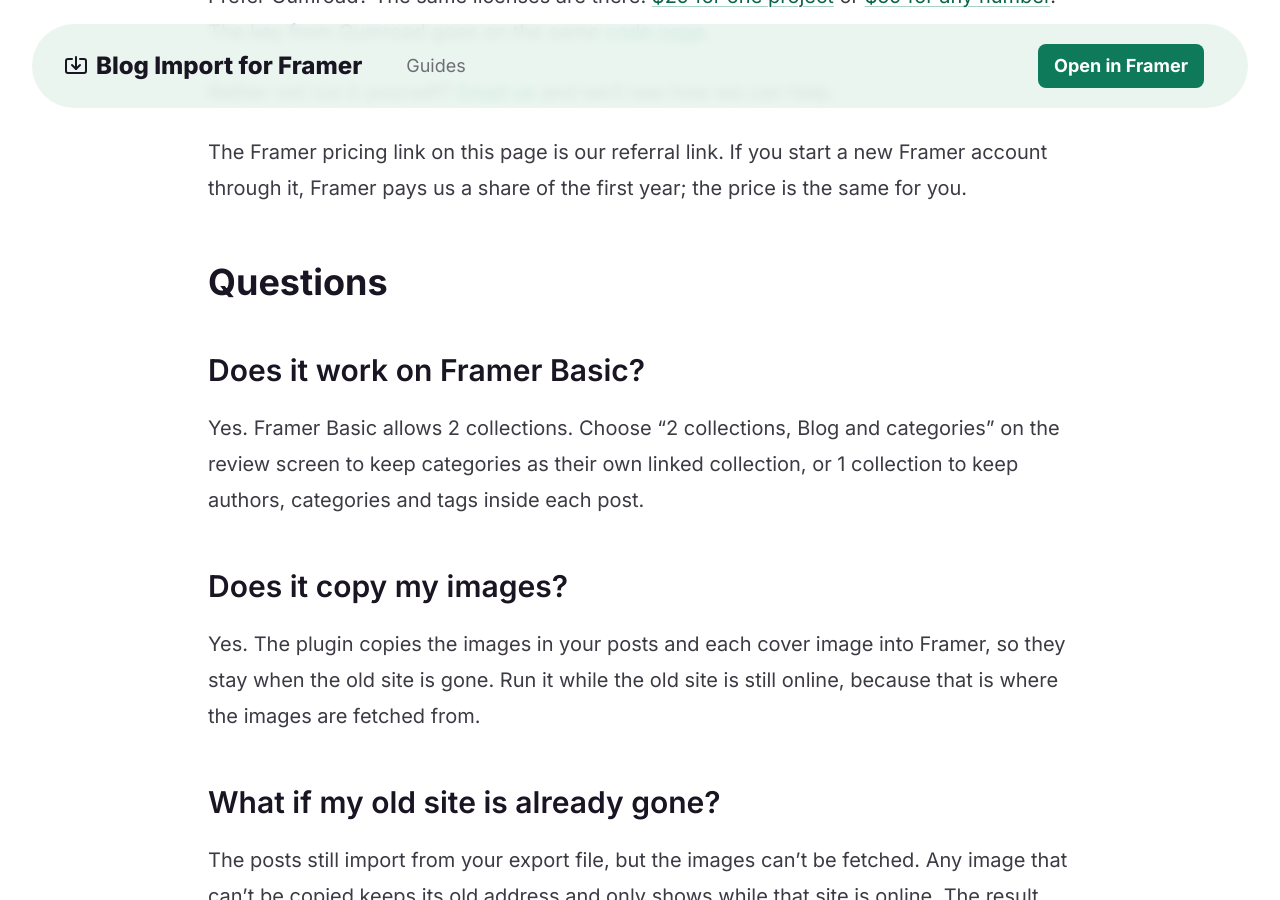
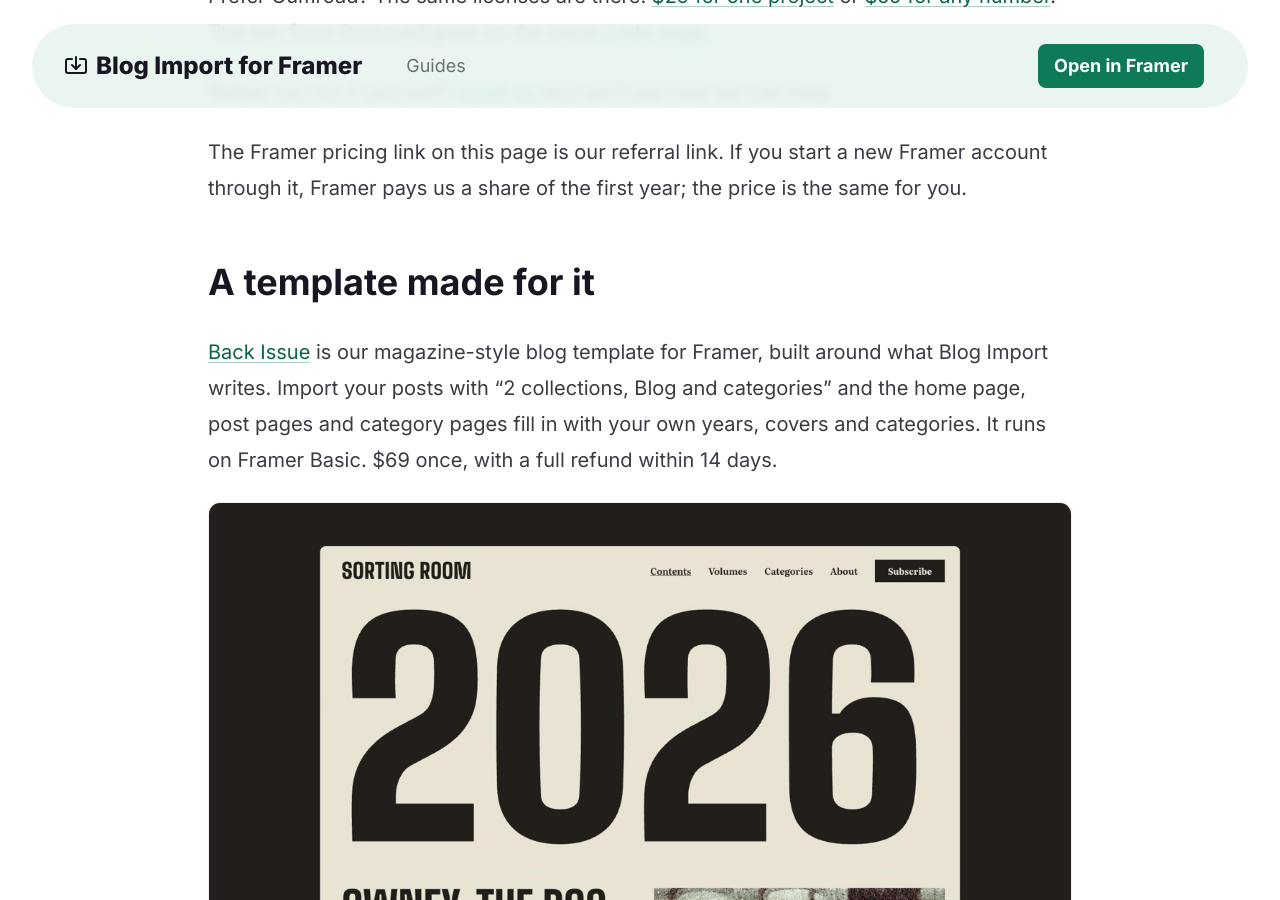
Before and after one commit to keyturnkit/keyturnkit.github.io, a Jekyll site: the page built from blog-import/index.md, in a window 1280 px wide and 900 px high, scrolled down 3196 px. Built offline with Jekyll 4.4.1, drawn with Linux system fonts in a browser that asks for light colours.

Commit message:
V260 draft: Back Issue section on Blog Import page (publish 29/10 with the Marketplace URL)
Co-Authored-By: Claude Opus 5.5 <noreply@anthropic.com>

```diff
--- a/blog-import/index.md
+++ b/blog-import/index.md
@@ -65,6 +65,12 @@ Rather not run it yourself? [Email us](/blog-move/) and we'll see how we can hel
 
 The Framer pricing link on this page is our referral link. If you start a new Framer account through it, Framer pays us a share of the first year; the price is the same for you.
 
+## A template made for it
+
+[Back Issue](BACK_ISSUE_MARKETPLACE_URL) is our magazine-style blog template for Framer, built around what Blog Import writes. Import your posts with "2 collections, Blog and categories" and the home page, post pages and category pages fill in with your own years, covers and categories. It runs on Framer Basic. $69 once, with a full refund within 14 days.
+
+<img src="/blog-import/back-issue.jpg" alt="Back Issue home page in Framer, filled with imported posts" width="1200" height="900" loading="lazy" style="width:100%;height:auto;border-radius:12px;border:1px solid var(--line)">
+
 ## Questions
 
 ### Does it work on Framer Basic?
```
Also changed, not shown: blog-import/back-issue.jpg (added).
